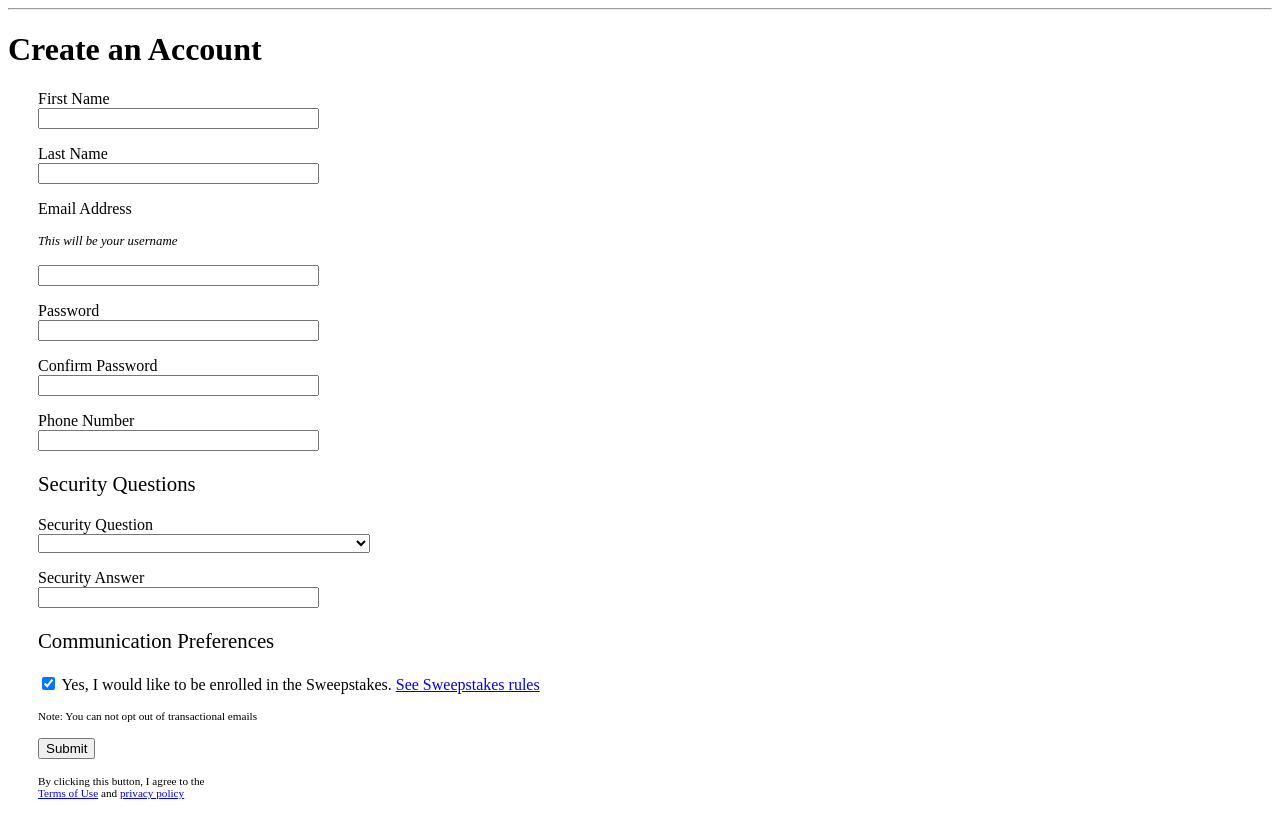
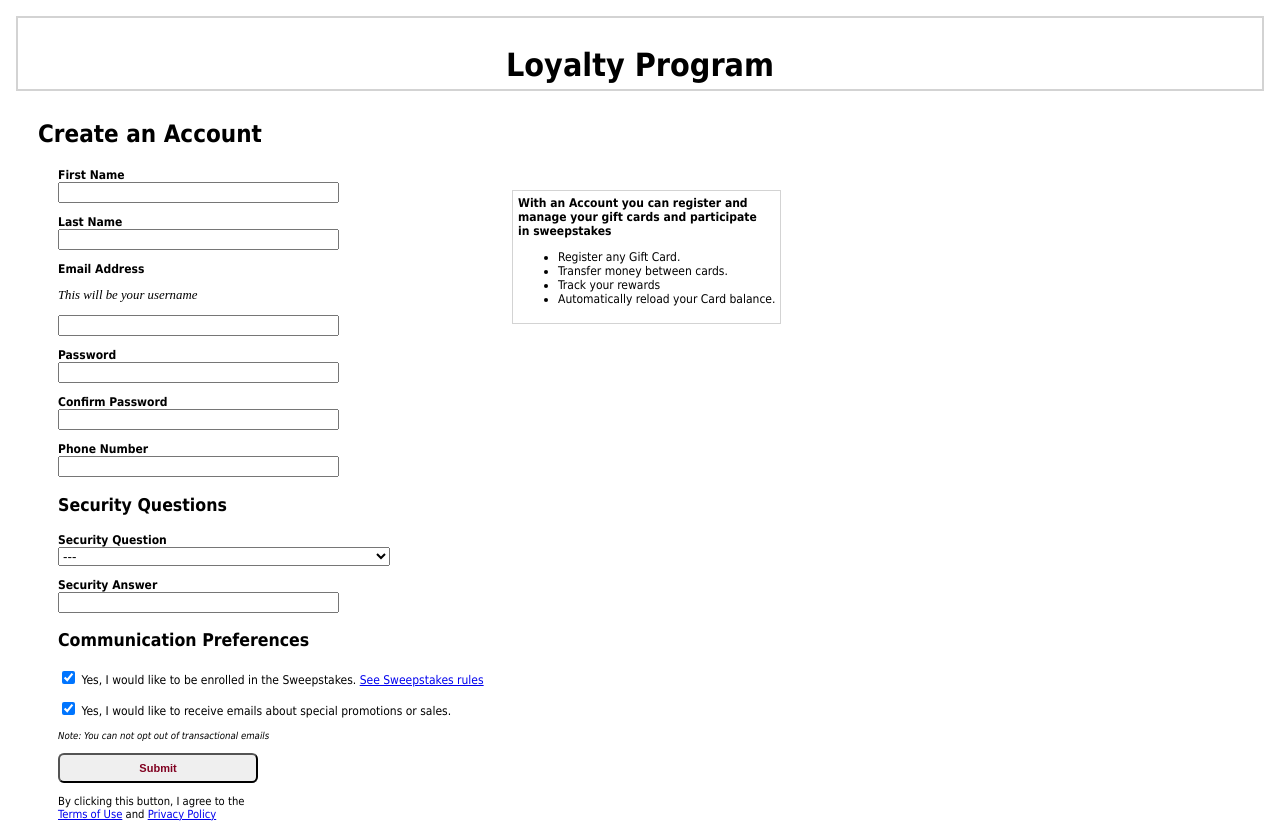
Before and after one commit to bric-jim-rentschler/new_user, a Flask app: page /createaccount in a window 1280 px wide. Before the commit the page ends 799 px from the top, so only its background shows below. Run offline with Flask 2, Linux system fonts and the light colour scheme.

Commit message:
polishing up formatting

```diff
--- a/app/forms.py
+++ b/app/forms.py
@@ -1,8 +1,9 @@
+import requests, json
 from flask_wtf import FlaskForm
 from wtforms import StringField, PasswordField, BooleanField, SubmitField, SelectField, ValidationError
 from wtforms.validators import DataRequired, Length, Regexp, EqualTo
 from wtforms.fields.html5 import EmailField
-from validate_email import validate_email
+
 
 
 def validate_password(form, password):
@@ -12,13 +13,20 @@ def validate_password(form, password):
             if not any(n.isalnum() for n in password):
                 raise ValidationError('Please enter a password that has at least 7 characters including at least 1 '
                                       'uppercase character, 1 lowercase character, and 1 special character or number.')
-
+'''
+Need to figure out best way to do this
 def valid_email(form, email):
     email = str(email)
-    if (validate_email(email, verify=True)):
-        raise ValidationError('This email address is already in use. If '
-                              'you’ve forgotten your password click here to retrieve it.')
-
+    apikey = "live_513f022747fb90ce3d3111a00e50819217ac2fb6f3f886dca620d88264e99644"
+    resp = requests.get("https://api.kickbox.io/v2/verify?email=" + email + "&apikey=" + apikey)
+    print(resp.text)
+    if (resp.status_code == 200):
+        print("success")
+'''
+def question_selected(form, value):
+    value = str(value.data)
+    if value == " ":
+        raise ValidationError('Please select your security question.')
 
 class CreateAccountForm(FlaskForm):
     first_name = StringField('First Name', validators=[DataRequired(message="First name is required"), Length(max=30)])
@@ -27,8 +35,7 @@ class CreateAccountForm(FlaskForm):
                                 , validators=[DataRequired(message="Email address is required"),
                                               Length(max=100),
                                               Regexp('[_\-a-zA-Z0-9\.\+]+@[a-zA-Z0-9](\.?[\-a-zA-Z0-9]*[a-zA-Z0-9])*',
-                                                     message="Please enter a valid email address."),
-                                              valid_email])
+                                                     message="Please enter a valid email address.")])
     password = PasswordField('Password', validators=[DataRequired(message="Password is required"),
                                                      Length(min=7),
                                                      validate_password])
@@ -42,14 +49,16 @@ class CreateAccountForm(FlaskForm):
                                                 Regexp(r'(((\+[1-9]\d{0,2})[\-\s.](\d{1,3})|(((1\s)?)\(\d{3}\)))[\-\s.])'
                                                         r'?(\d{1,8})([\-\s.](\d{1,8})){1,'r'4}(\sext\.\s\d{1,10})?')])
     security_questions = SelectField('Security Question', choices=[
-        ("", "")
+        ((" ", "---"))
         , ("wsdylo", "What Street did you live on in 6th grade?")
         , ("wwycn", "What was your childhood nickname?")
         , ("iwcdymafm", "In what city did your mother and father meet?")
         , ("wwtlnoytgt", "What was the last name of your third grade teacher?")
-        , ("wwtnoyfsa", "What was the name of your first stuffed animal?")])
+        , ("wwtnoyfsa", "What was the name of your first stuffed animal?")],
+                                     validators=[DataRequired(message="Please select your security question."),
+                                                 question_selected])
     security_answers = PasswordField('Security Answer',
-                                     validators=[DataRequired(message="Security answers are required"),
+                                     validators=[DataRequired(message="Please answer your security question."),
                                                  Length(max=100)])
     sweepstakes = BooleanField('Yes, I would like to be enrolled in the Sweepstakes.', default="checked")
     promotions = BooleanField('Yes, I would like to receive emails about special promotions or sales.',
--- a/app/templates/base.html
+++ b/app/templates/base.html
@@ -1,6 +1,17 @@
-<html>
+<style>
+    h1{
+    outline: 2px solid #D3D3D3;
+    outline-offset: -10px;
+    padding-bottom: 15px;
+    text-align: center;
+    font-family: Tahoma, Verdana, Segoe, sans-serif;
+    }
+
+</style>
+<head>
+    <h1><br>Loyalty Program</h1>
+</head>
 <body>
-    <hr>
     {% with messages = get_flashed_messages() %}
     {% if messages %}
     <ul>
@@ -12,4 +23,3 @@
     {% endwith %}
     {% block content %}{% endblock %}
 </body>
-</html>
--- a/app/templates/create_account.html
+++ b/app/templates/create_account.html
@@ -1,11 +1,55 @@
 <style>
     p {
+        padding-left: 50px;
+        font-family: Tahoma, Verdana, Segoe, sans-serif;
+        font-size: 12px;
+        font-weight: bold
+    }
+    h2 {
         padding-left: 30px;
+        font-family: Tahoma, Verdana, Segoe, sans-serif;
+     }
+
+    .boxed{
+      padding-top: 5px;
+      padding-right: 5px;
+      padding-bottom: 5px;
+      padding-left: 5px;
+      position:absolute;
+      border: 1px solid #D3D3D3;
+      top:30%;
+      left:40%;
+      margin-top:-50px; /* this is half the height of your div*/
+      margin-left:-100px
+      font-family: Tahoma, Verdana, Segoe, sans-serif;
+      font-size: 12px;
+    }
+    .button{
+        color: #800020;
+        border-radius: 6px;
+        width: 200px;
+        height: 30px;
+        font-weight: bold;
+        font-size: 11px;
     }
 </style>
 {% extends "base.html" %}
 {% block content %}
-    <h1>Create an Account</h1>
+    <body>
+    <div class="boxed">
+        <div style="font-weight: bold; font-family: Tahoma, Verdana, Segoe, sans-serif;">  With an Account you can register and<br>
+              manage your gift cards and
+              participate<br> in sweepstakes<br>
+        </div>
+        <ul style="font-family: Tahoma, Verdana, Segoe, sans-serif;">
+            <li>Register any Gift Card.</li>
+            <li>Transfer money between cards.</li>
+            <li>Track your rewards</li>
+            <li>Automatically reload your Card balance.</li>
+        </ul>
+    </div>
+    <div id="Form">
+    <h2>Create an Account</h2>
     <form action="" method="POST">
         {{form.hidden_tag() }}
         <p>
@@ -24,7 +68,7 @@
         </p>
         <p>
             {{ form.email_address.label }}<br>
-            <div style="font-size:80%; padding-left:30px; font-style:italic">This will be your username</div>
+            <div style="font-size:80%; padding-left:50px; font-style:italic">This will be your username</div>
         </p>
         <p>
             {{ form.email_address(size=32) }}
@@ -39,6 +83,7 @@
             <span style="color: red;">[{{ error }}]</span>
             {% endfor %}
         </p>
+
         <p>
             {{ form.confirm_password.label }}<br>
             {{ form.confirm_password(size=32) }}
@@ -53,10 +98,13 @@
             <span style="color: red;">[{{ error }}]</span>
             {% endfor %}
         </p>
-        <p style="font-size:130%;"> Security Questions </p>
+        <p style="font-size:110%;"> Security Questions </p>
         <p>
             {{ form.security_questions.label }}<br>
             {{ form.security_questions }}
+            {% for error in form.security_questions.errors %}
+            <span style="color: red;">[{{ error }}]</span>
+            {% endfor %}
         </p>
         <p>
             {{ form.security_answers.label }}<br>
@@ -65,18 +113,22 @@
             <span style="color: red;">[{{ error }}]</span>
             {% endfor %}
         </p>
-        <p style="font-size:130%;"> Communication Preferences </p>
+        <p style="font-size:110%;"> Communication Preferences </p>
 
-        <p>{{ form.sweepstakes() }} {{ form.sweepstakes.label}}
+        <p style="font-weight: normal;">{{ form.sweepstakes() }} {{ form.sweepstakes.label}}
             <a title="link opens in new window" href="https://pages.ebay.com/help/policies/user-agreement.html" target="_blank">See Sweepstakes rules</a>
         </p>
-        <p style="font-size:70%;">Note: You can not opt out of transactional emails</p>
-        <p>{{ form.submit() }}</p>
-        <div style="padding-left:30px; font-size:70%;">By clicking this button, I agree to the<br>
+        <p style="font-weight: normal;">{{ form.promotions() }} {{ form.promotions.label}}</p>
+        <p style="font-size:60%; font-weight: normal; font-style:italic">Note: You can not opt out of transactional emails</p>
+        <p>{{ form.submit(class_="button") }}</p>
+        <div style="padding-left:50px; font-size:70%; font-family: Tahoma, Verdana, Segoe, sans-serif;">By clicking this button, I agree to the<br>
             <a title="link opens in new window" href="https://pages.ebay.com/help/policies/user-agreement.html" target="_blank">Terms of Use</a>
             and
-            <a title="link opens in new window" href="https://pages.ebay.com/help/policies/user-agreement.html" target="_blank">privacy policy</a>
+            <a title="link opens in new window" href="https://pages.ebay.com/help/policies/user-agreement.html" target="_blank">Privacy Policy</a>
         </div>
+    </form>
+    </div>
 
-    </form>
+    </body>
+
 {% endblock %}
--- a/app/templates/index.html
+++ b/app/templates/index.html
@@ -1,6 +1,6 @@
 <html>
-<h1>HELLO WORLD</h1>
+<h1>You are now signed up!</h1>
 <di>
-     <a href="/createaccount">Create Account</a>
+     <a href="/createaccount">Sign up</a>
 </di>
 </html>
```
Lines whose indentation alone changed are shown as unchanged.
